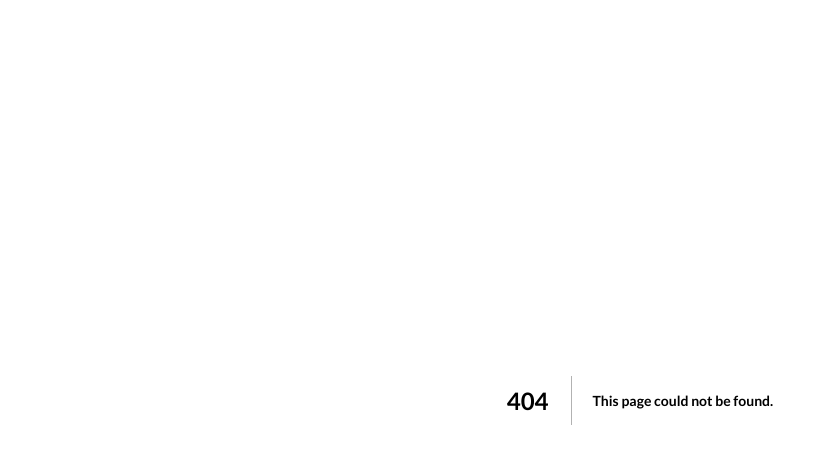
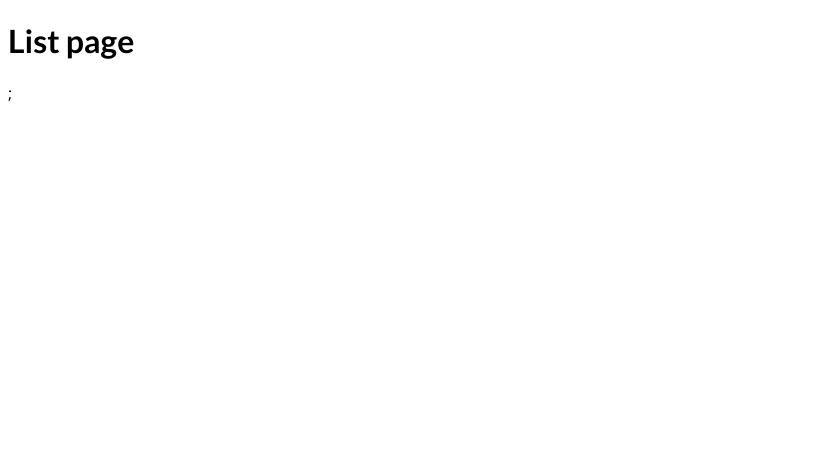
Before and after one commit to ebrardev/nextjs-start, a Next.js app: page /portfolio/list in a window 1280 px wide. Before the commit this address had no page. Shown: the top 450 px of the page, without its empty margins (0-828 px from the left). Built offline with nearby package versions, Linux system fonts and the light colour scheme.

Commit message:
nested paths

```diff
--- /dev/null
+++ b/pages/portfolio/list.js
@@ -0,0 +1,9 @@
+function ListPage() {
+    return (
+    <div>
+    <h1>List page</h1>;
+    </div>
+    )
+}
+
+export default ListPage;
```
Also changed, not shown: pages/about.js (deleted, +0 -9 lines), pages/about/index.js (added, +9 -0 lines), pages/portfolio/index.js (added, +9 -0 lines).
